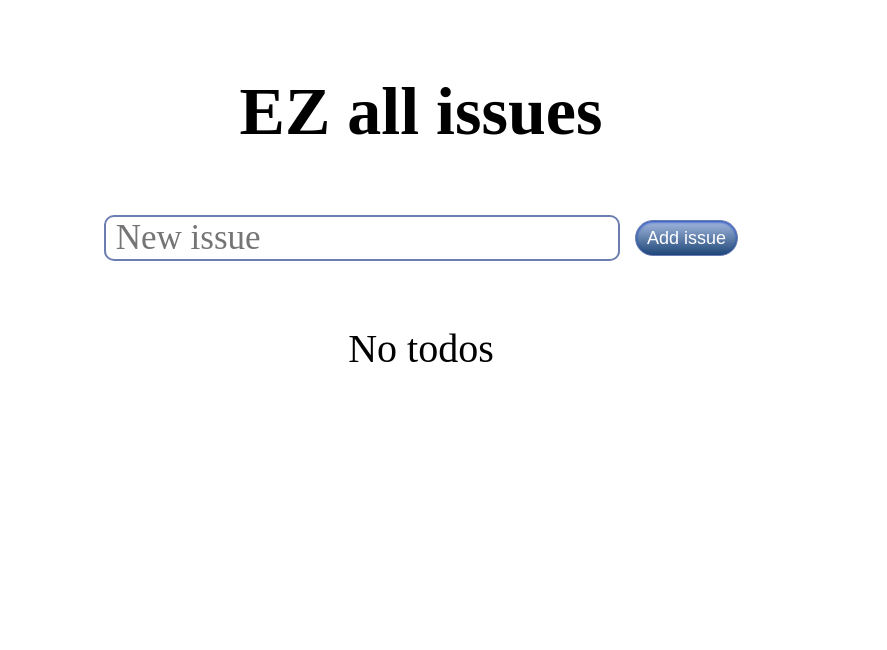
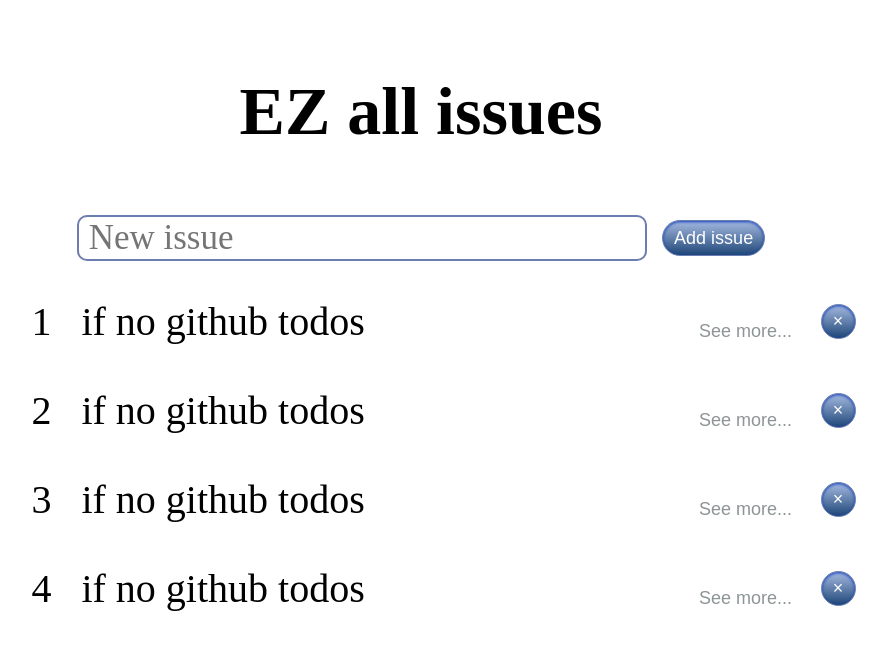
Before and after one commit to randomdima/EZ, a React (Create React App) app in the folder webapp/: page / in a window 1280 px wide. Shown: the top 650 px of the page, without its empty margins (219-1106 px from the left). Built offline with nearby package versions, Linux system fonts and the light colour scheme; no server answers.

Commit message:
test useState

```diff
--- /dev/null
+++ b/webapp/src/AddTodoProp/AddProp.js
@@ -0,0 +1,27 @@
+
+import React, { useState, useEffect } from "react";
+
+function AddProp(prop) {
+
+    // const [props, setProps] = useState({});
+
+    // async function fetchData() {
+    //     const res = await fetch(prop.todoItem.url);
+    //     res
+    //         .json()
+    //         .then(res => setProps(res))
+    // }
+
+    // useEffect(() => {
+    //     fetchData();
+    // }, []);
+    console.log(prop.todoItem.url)
+
+    return (
+        <div>
+            <span>{prop.todoItem.url}</span>
+            <hr />
+        </div>
+    );
+};
+export default AddProp;
--- a/webapp/src/App.js
+++ b/webapp/src/App.js
@@ -3,14 +3,36 @@ import TodoList from './Todo/TodoList/TodoList';
 import AddTodo from './Todo/AddTodo/AddTodo';
 
 function App() {
-  const [todos, setTodos] = useState([]);
+  const [todos, setTodos] = useState([
+    {
+      id: 1,
+      completed: false,
+      title: 'if no github todos',
+      url: 'https://api.github.com/repos/randomdima/ez/issues/25'
+    },
+    {
+      id: 2,
+      completed: false,
+      title: 'if no github todos',
+      url: 'https://api.github.com/repos/randomdima/ez/issues/24'
+    }, {
+      id: 3,
+      completed: false,
+      title: 'if no github todos',
+      url: 'https://api.github.com/repos/randomdima/ez/issues/23'
+    }, {
+      id: 4,
+      completed: false,
+      title: 'if no github todos',
+      url: 'https://api.github.com/repos/randomdima/ez/issues/22'
+    }]);
 
-  useState(() => {
-    fetch('https://api.github.com/repos/randomdima/ez/issues?state=all')
-      .then(response => response.json())
-      .then(setTodos);
-  })
-  console.log(todos)
+  // useState(() => {
+  //   fetch('https://api.github.com/repos/randomdima/ez/issues?state=all')
+  //     .then(response => response.json())
+  //     .then(setTodos);
+  // })
+    console.log(todos)
 
 
 
--- a/webapp/src/Todo/TodoItem/TodoItem.js
+++ b/webapp/src/Todo/TodoItem/TodoItem.js
@@ -1,6 +1,8 @@
-import React from 'react'
+import React, { Suspense } from 'react'
 import PropTypes from 'prop-types'
 import './TodoItem.css'
+// import AddProp from '../../AddTodoProp/AddProp.js'
+const AddProp = React.lazy(() => import('../../AddTodoProp/AddProp.js'))
 
 function TodoItem({ todo, index, removeTodo }) {
     return (
@@ -20,19 +22,12 @@ function TodoItem({ todo, index, removeTodo }) {
                 <button onClick={() => removeTodo(todo.id)}>&times;</button>
             </div>
             <div className="hidenProps collapsed" id={todo.id}>
+                <Suspense fallback={<div>Loading</div>}>
+                    <AddProp todoItem={todo} />
+                </Suspense>
+            </div>
 
-                <div className="todoProps">
-                    User: {todo.user.login}
-                </div>
-                <div className="todoProps">
-                    Label: {todo.labels.map(q => q.name)}
-                </div>
-                <div className="todoProps">
-                    State: {todo.state}
-                </div>
-
-            </div>
-        </div>
+        </div >
     )
 }
 
```
Also changed, not shown: webapp/src/Todo/TodoList/TodoList.js (+0 -7 lines).
